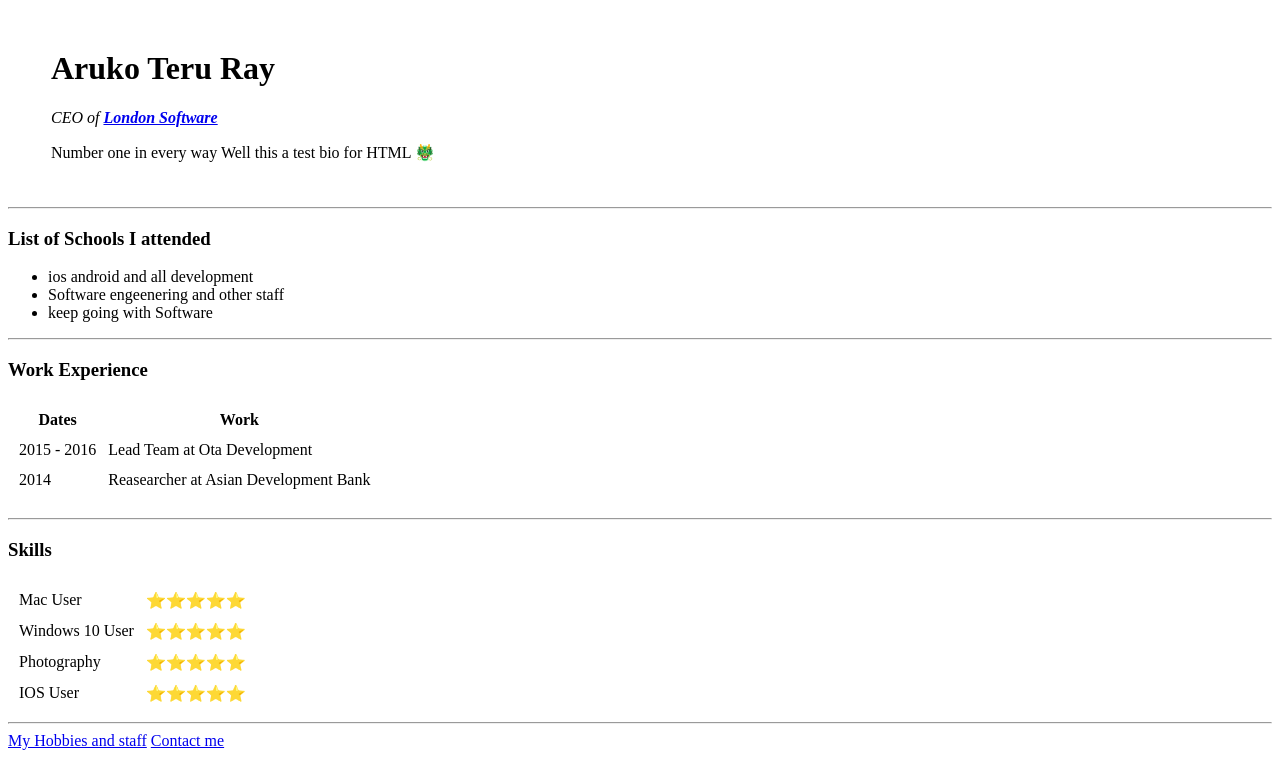
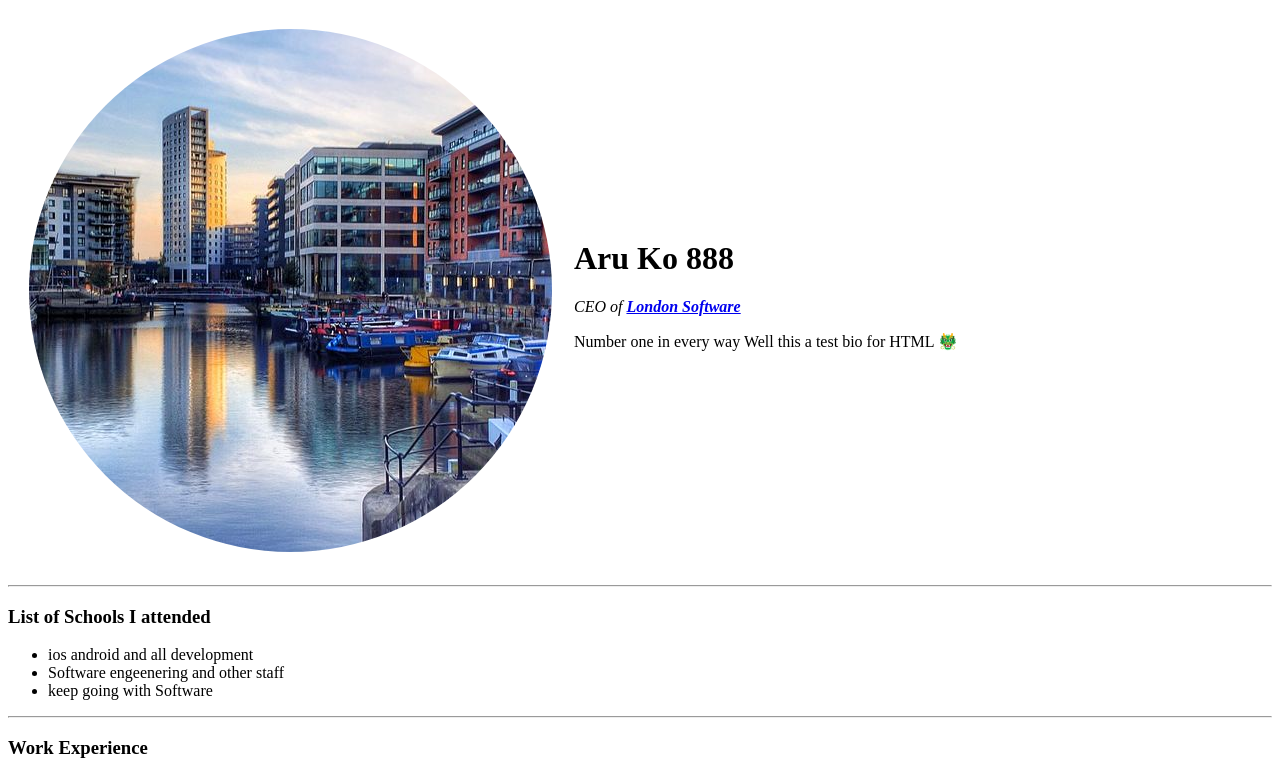
Before and after one commit to Aru888/cv, a plain HTML site: page index.html in a window 1280 px wide. Shown: the top 775 px of the page. Drawn offline with Linux system fonts and the light colour scheme; files whose address does not match are found by name.

Commit message:
Add files via upload

```diff
--- a/index.html
+++ b/index.html
@@ -12,7 +12,7 @@
     <tr>
       <td><img src="PIX/Leeds.circle.png
       " alt=""></td>
-      <td>  <h1>Aruko Teru Ray</h1>
+      <td>  <h1>Aru Ko 888</h1>
         <p><em>CEO of <strong><a href="http://www.google.com">London Software</a></strong></em></p>
 
         <p>Number one in every way
```
Also changed, not shown: Leeds.circle.png (added).
